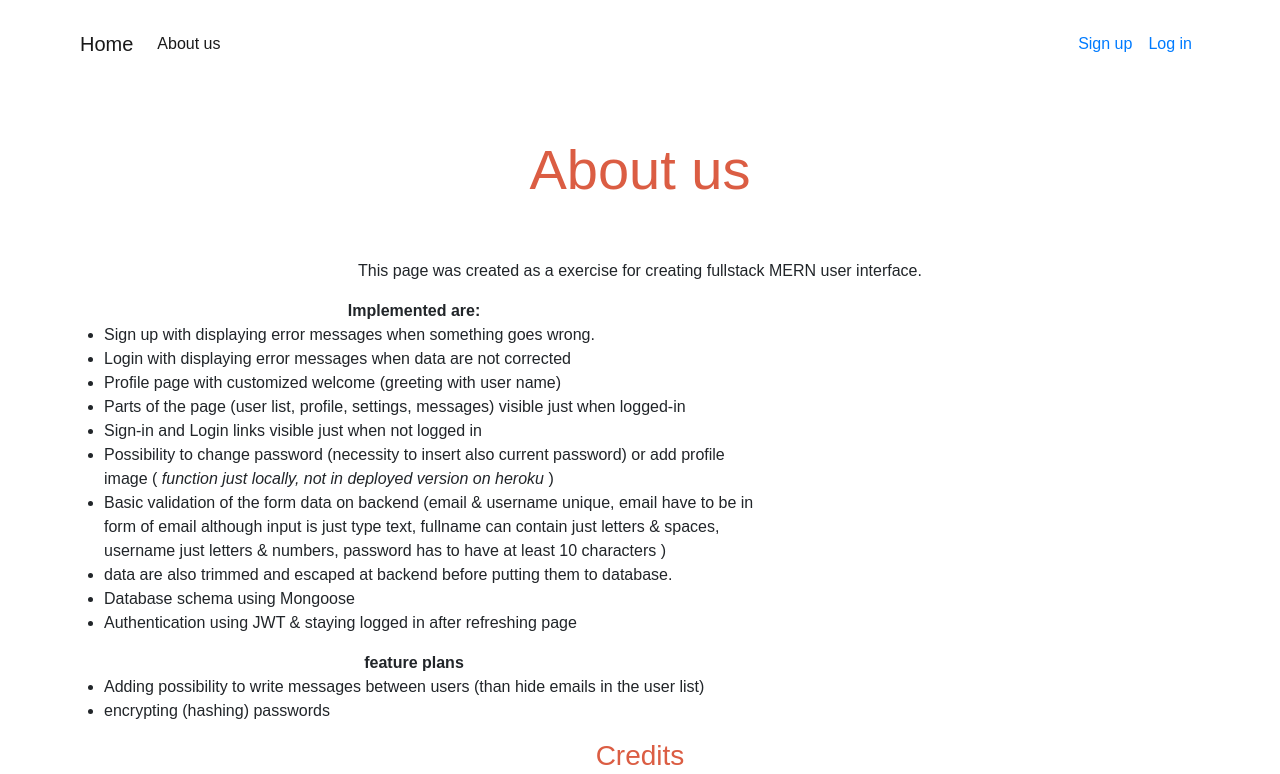
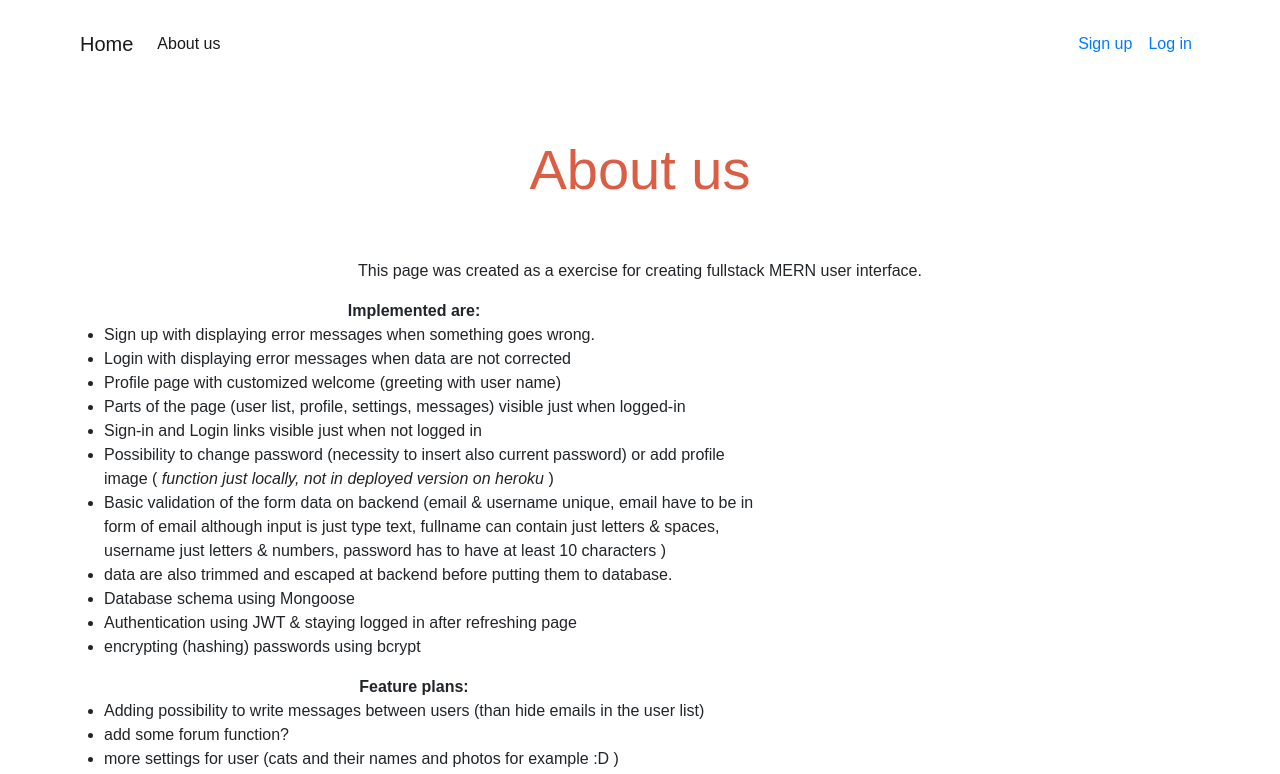
Before and after one commit to Alice-Rez/cat-world-fullstack-registration, a React (Create React App) app in the folder client/: page /about in a window 1280 px wide. Shown: the top 774 px of the page. Built offline with nearby package versions, Linux system fonts and the light colour scheme; no server answers.

Commit message:
About actualized

```diff
--- a/client/src/components/About.jsx
+++ b/client/src/components/About.jsx
@@ -56,17 +56,23 @@ export default class About extends Component {
                 Authentication using JWT & staying logged in after refreshing
                 page
               </li>
+              <li>encrypting (hashing) passwords using bcrypt</li>
             </ul>
           </div>
 
           <div>
-            <strong className="text-left mb-2"> feature plans</strong>
+            <strong className="text-left mb-2"> Feature plans:</strong>
             <ul className="text-left">
               <li>
                 Adding possibility to write messages between users (than hide
                 emails in the user list)
               </li>
-              <li>encrypting (hashing) passwords</li>
+              <li>add some forum function?</li>
+              <li>
+                more settings for user (cats and their names and photos for
+                example :D )
+              </li>
+              <li>ratings for the posts in forum</li>
             </ul>
           </div>
         </section>
```
